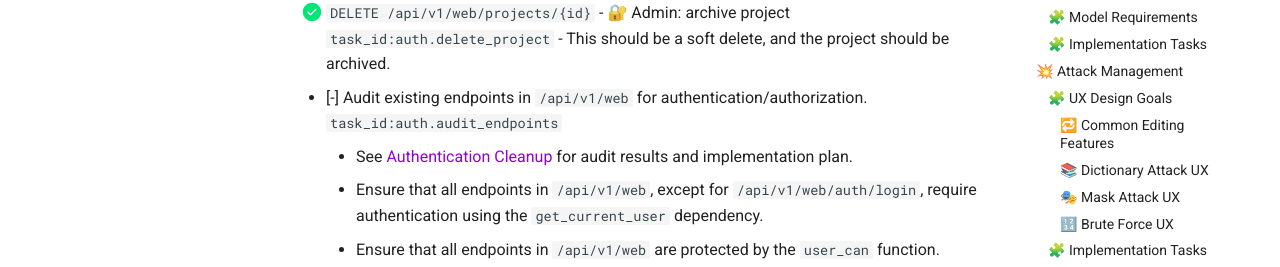
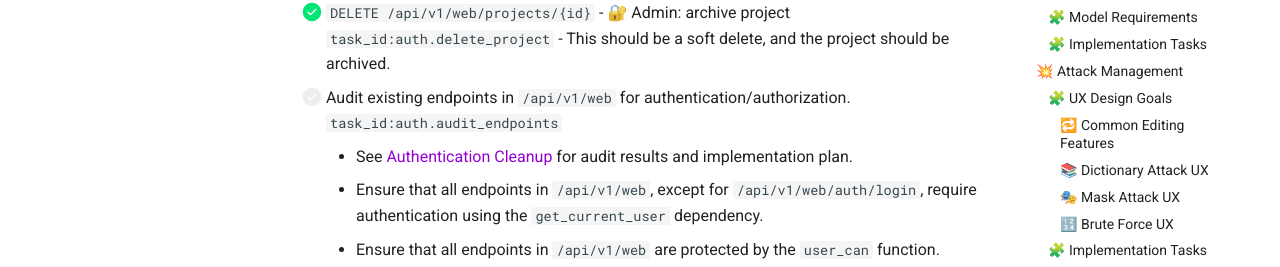
Before and after one commit to unclesp1d3r/CipherSwarm, an MkDocs documentation site: the page built from docs/v2_rewrite_implementation_plan/phase-2-api-implementation-parts/phase-2-api-implementation-part-2.md, in a window 1280 px wide and 900 px high, scrolled down 1630 px. Shown: the part 172-439 px from the top of the window. Built offline with MkDocs 1.6.1 and Material for MkDocs 9.7.7, drawn with Linux system fonts in a browser that asks for light colours; comment, search, counter and statistics services are not loaded.

```diff
--- a/docs/v2_rewrite_implementation_plan/phase-2-api-implementation-parts/phase-2-api-implementation-part-2.md
+++ b/docs/v2_rewrite_implementation_plan/phase-2-api-implementation-parts/phase-2-api-implementation-part-2.md
@@ -41,7 +41,7 @@ _Includes endpoints for administrator management of users and project access rig
 -   [x] `GET /api/v1/web/projects/{id}` - 🔐 Admin: view project info `task_id:auth.get_project`
 -   [x] `PATCH /api/v1/web/projects/{id}` - 🔐 Admin: update name, visibility, user assignment `task_id:auth.update_project` - Users have a many-to-many relationship with projects through `ProjectUserAssociation` and `ProjectUserRole`.
 -   [x] `DELETE /api/v1/web/projects/{id}` - 🔐 Admin: archive project `task_id:auth.delete_project` - This should be a soft delete, and the project should be archived.
--   [-] Audit existing endpoints in `/api/v1/web` for authentication/authorization. `task_id:auth.audit_endpoints`
+-   [ ] Audit existing endpoints in `/api/v1/web` for authentication/authorization. `task_id:auth.audit_endpoints`
     -   See [Authentication Cleanup](../side_quests/authentication_cleanup.md) for audit results and implementation plan.
     -   Ensure that all endpoints in `/api/v1/web`, except for `/api/v1/web/auth/login`, require authentication using the `get_current_user` dependency.
     -   Ensure that all endpoints in `/api/v1/web` are protected by the `user_can` function.
@@ -396,7 +396,7 @@ For additional notes on the agent management, see [Agent Notes](../notes/agent_n
 
 -   [x] `GET /api/v1/web/agents/` - List/filter agents `task_id:agent.list_filter`
     -   This will display a paginated, filterable datatable of all agents, with search and state filter. Used for the main agent management view. `task_id:agent.list_filter`
--   [ ] `GET /api/v1/web/agents/{id}` - Detail view `task_id:agent.detail_view`
+-   [x] `GET /api/v1/web/agents/{id}` - Detail view `task_id:agent.detail_view`
     -   This will display a detailed view of the agent as described in the [Agent Detail Tabs](#agent-detail-tabs) section.
 -   [x] `PATCH /api/v1/web/agents/{id}` - Toggle enable/disable `task_id:agent.toggle_state`
     -   This will be a toggle in the list of agents that changes the agent's `enabled` state and prevents the agent from picking up new tasks.
```
